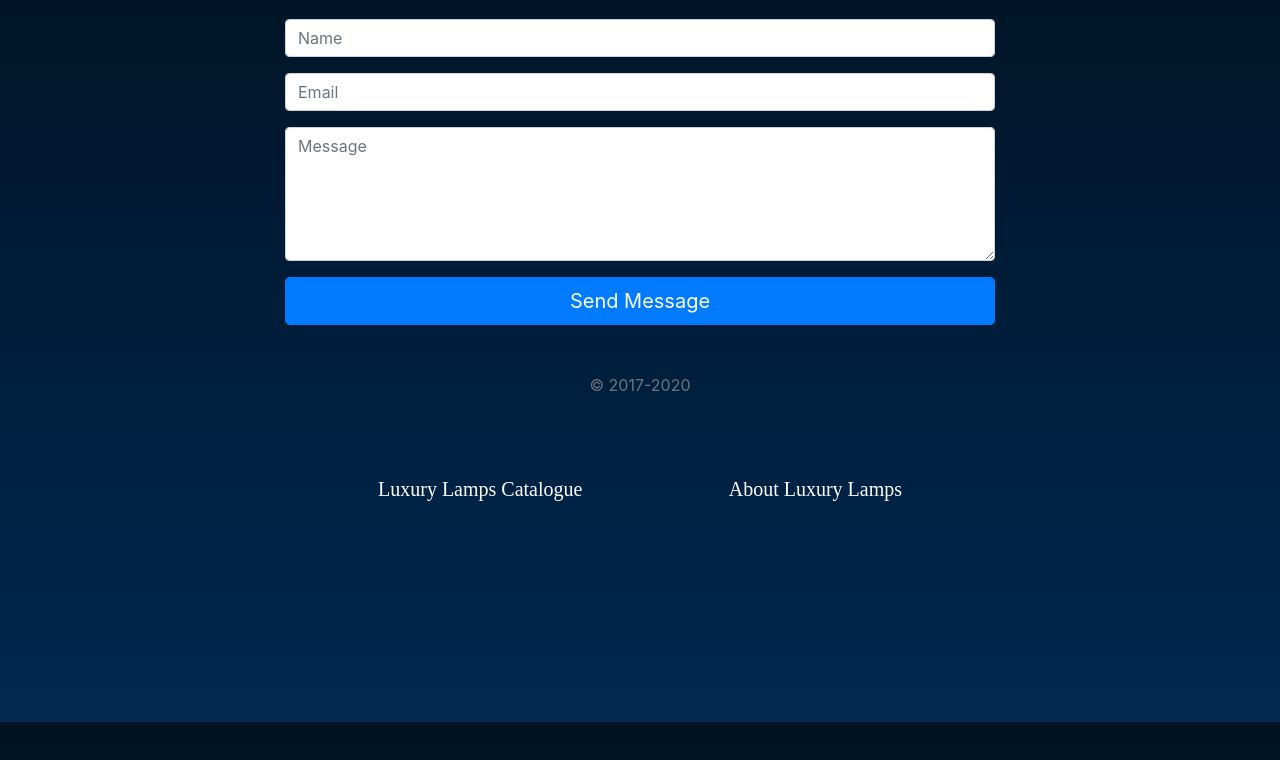
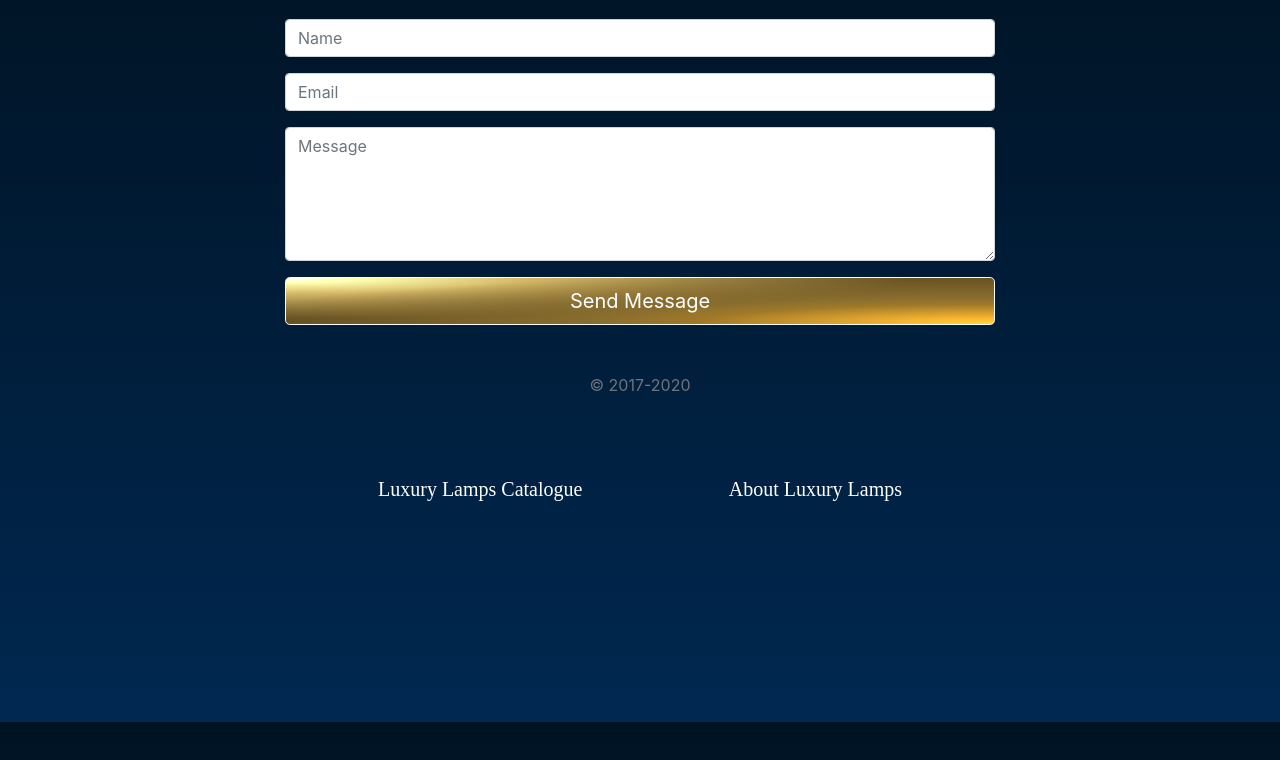
Before and after one commit to luxurylamps/luxurylamps.github.io, a plain HTML site: page contact.html in a window 1280 px wide. Shown: the part 78-838 px from the top of the page. Drawn offline with nearby package versions, Linux system fonts and the light colour scheme.

Commit message:
Initial commit

```diff
--- a/contact.html
+++ b/contact.html
@@ -42,6 +42,17 @@
           font-size: 3.5rem;
         }
       }
+	  button{
+	  background: radial-gradient(ellipse farthest-corner at right bottom, #FEDB37 0%, #FDB931 8%, #9f7928 30%, #8A6E2F 40%, transparent 80%), radial-gradient(ellipse farthest-corner at left top, #FFFFFF 0%, #FFFFAC 8%, #D1B464 25%, #5d4a1f 62.5%, #5d4a1f 100%);
+
+      background-clip: border-box, border-box;
+	  }
+	 .btn-primary {
+		color:#fff;
+		background-color: inherit;
+		border-color: inherit;
+	}
+
     </style>
     <!-- Custom styles for this template -->
     <link href="signin.css" rel="stylesheet">
@@ -67,7 +78,7 @@
 			  <input type="email"  class="form-control" id="input-q2" name="entry.2009106768" placeholder="Email" required>
 			</div>
 			  <textarea rows="5" class="form-control mb-3" id="input-q3" name="entry.751794931" placeholder="Message" aria-label="With textarea"></textarea>
-			  <button class="btn btn-lg btn-primary btn-block mb-3" id="form-submit" type="submit" name="Submit">Send Message</button>
+			  <button class="btn btn-lg btn-primary btn-block mb-3" id="form-submit" type="submit" name="Submit" style="">Send Message</button>
 			  <p class="mt-5 mb-3 text-muted">&copy; 2017-2020</p>
 			</form>
 
```
